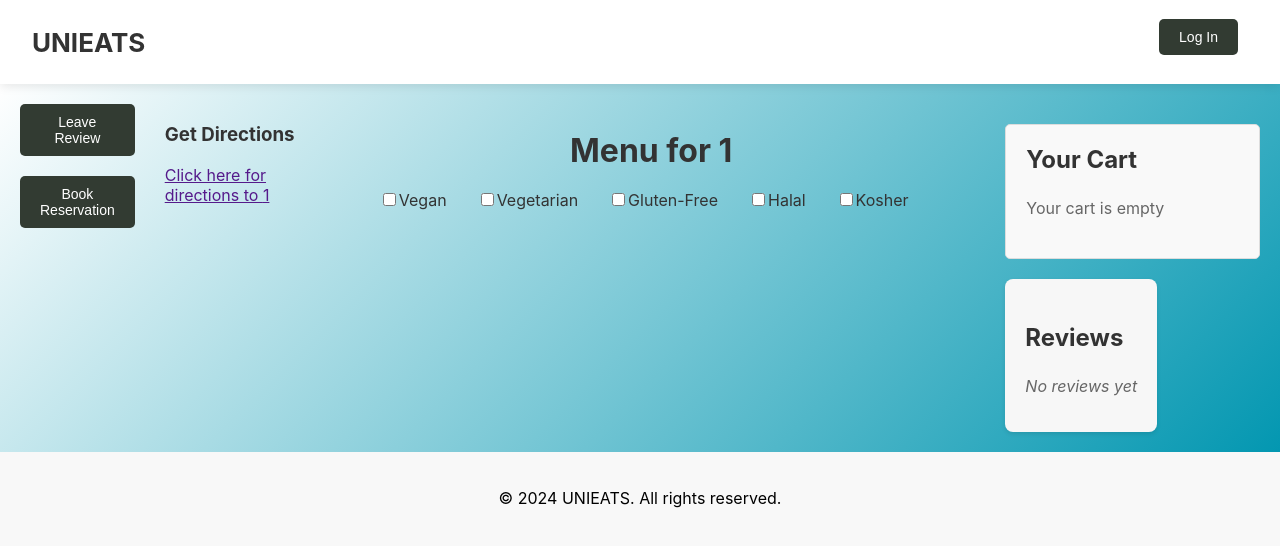
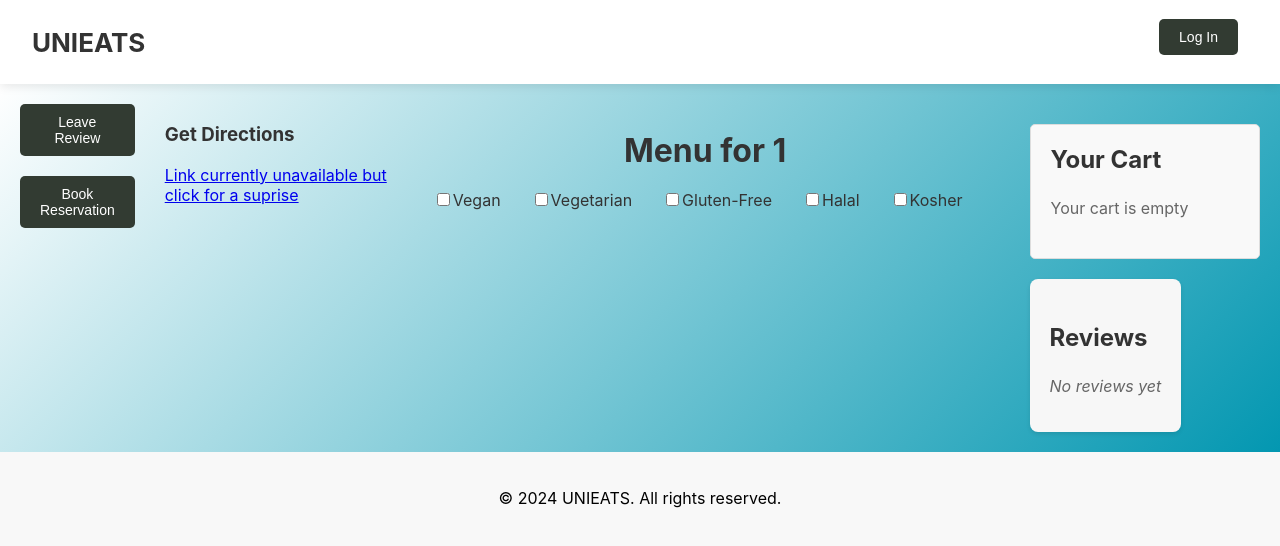
Before and after one commit to RohanChhika/UniEats_Frontend, a React (Create React App) app: page /restaurant/1 in a window 1280 px wide. Shown: the top 546 px of the page. Built offline with nearby package versions, Linux system fonts and the light colour scheme.

Commit message:
rick roll

```diff
--- a/src/components/Pages/menu.js
+++ b/src/components/Pages/menu.js
@@ -115,7 +115,7 @@ const MenuPage = () => {
           const data = await response.json();
           if (response.ok) {
             setDeepLinkURL(data.deepLinkUrl);
-            console.log(data);
+            console.log(data.deepLinkUrl);
           } else {
             throw new Error('Failed to fetch deep link URL');
           }
@@ -213,12 +213,18 @@ const MenuPage = () => {
       </div>
 
 
-        <div className>
-          <h3>Get Directions</h3>
-          <a href={deepLinkURL} target="_blank" rel="noopener noreferrer">
-            Click here for directions to {decodedName}
-          </a>
-        </div>
+      <div>
+  <h3>Get Directions</h3>
+  {deepLinkURL ? (
+    <a href={deepLinkURL} target="_blank" rel="noopener noreferrer">
+      Click here for directions to {decodedName}
+    </a>
+  ) : (
+    <a href={"https://www.youtube.com/watch?v=dQw4w9WgXcQ"} target="_blank" rel="noopener noreferrer">
+      Link currently unavailable but click for a suprise
+    </a>
+  )}
+</div>
 
 
       <div className="menu-items">
```
